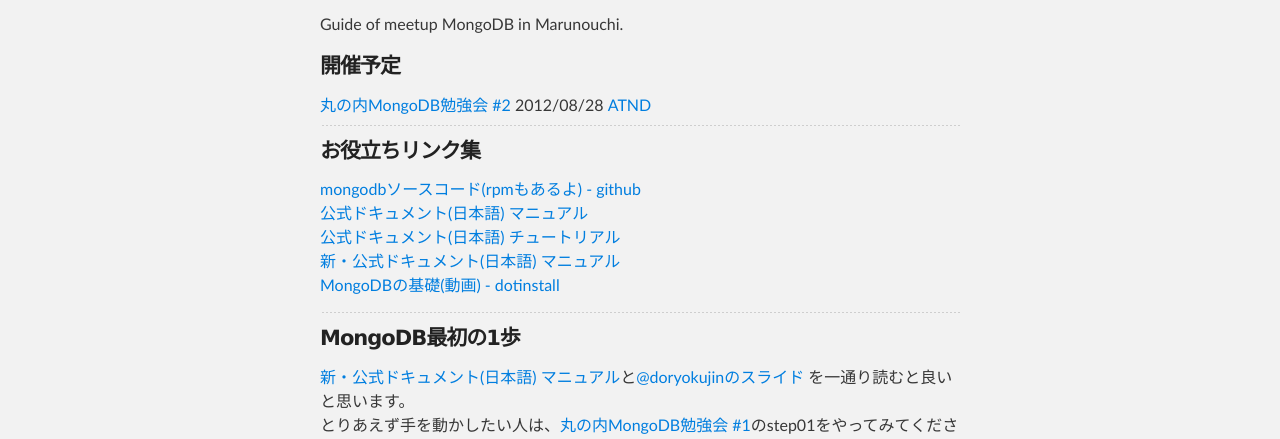
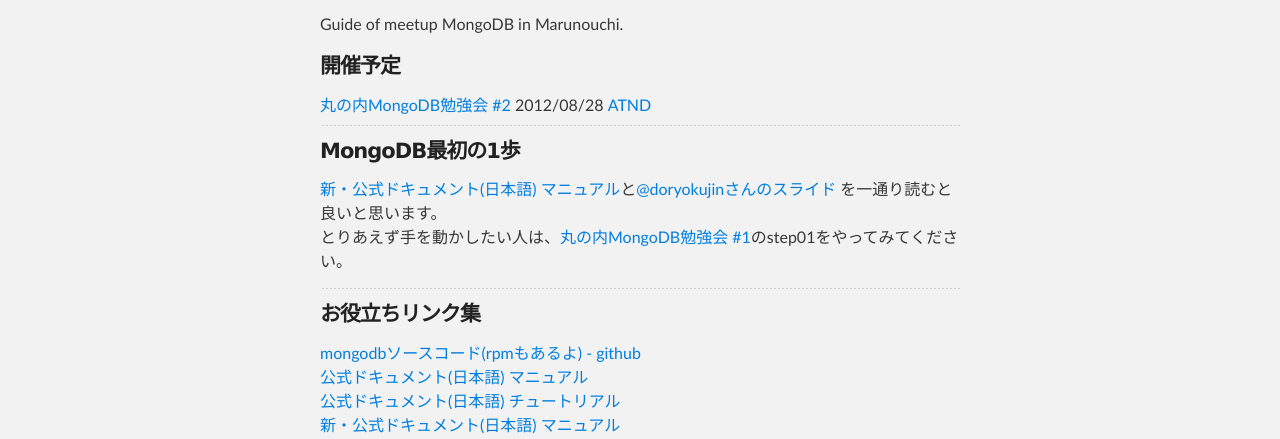
Before and after one commit to shoken0x/marunouchi-mongodb, a plain HTML site: page index.html in a window 1280 px wide. Shown: the part 351-790 px from the top of the page. Drawn offline with Linux system fonts and the light colour scheme.

Commit message:
Update index.html

```diff
--- a/index.html
+++ b/index.html
@@ -39,18 +39,23 @@
 <h4>開催予定</h4>
 <a href="https://github.com/syokenz/marunouchi-mongodb/tree/master/20120828">丸の内MongoDB勉強会 #2</a> 2012/08/28 <a href="http://atnd.org/events/31234">ATND</a></li>
 
+<hr/>
+<h4>MongoDB最初の1歩</h4>
+
+<p><a href="http://jp.docs.mongodb.org/manual/">新・公式ドキュメント(日本語) マニュアル</a>と<a href="http://www.slideshare.net/doryokujin/">@doryokujinさんのスライド</a>
+を一通り読むと良いと思います。<br/>
+とりあえず手を動かしたい人は、<a href="https://github.com/syokenz/marunouchi-mongodb/tree/master/20120730">丸の内MongoDB勉強会 #1</a>のstep01をやってみてください。
+</p>
+
 <hr>
 <h4>お役立ちリンク集</h4>
 
-<p><a href="https://github.com/mongodb/mongo">mongodbソースコード(rpmもあるよ) - github</a><br><a href="http://www.mongodb.org/pages/viewpage.action?pageId=5079208">公式ドキュメント(日本語) マニュアル</a><br><a href="http://www.mongodb.org/pages/viewpage.action?pageId=5079135">公式ドキュメント(日本語) チュートリアル</a><br><a href="http://jp.docs.mongodb.org/manual/">新・公式ドキュメント(日本語) マニュアル</a><br><a href="http://dotinstall.com/lessons/basic_mongodb">MongoDBの基礎(動画) - dotinstall</a>  </p>
-
-<hr/>
-<h4>MongoDB最初の1歩</h4>
-
-<p><a href="http://jp.docs.mongodb.org/manual/">新・公式ドキュメント(日本語) マニュアル</a>と<a href="http://www.slideshare.net/doryokujin/">@doryokujinのスライド</a>
-を一通り読むと良いと思います。<br/>
-とりあえず手を動かしたい人は、<a href="https://github.com/syokenz/marunouchi-mongodb/tree/master/20120730">丸の内MongoDB勉強会 #1</a>のstep01をやってみてください。
-</p>
+<p><a href="https://github.com/mongodb/mongo">mongodbソースコード(rpmもあるよ) - github</a><br>
+<a href="http://www.mongodb.org/pages/viewpage.action?pageId=5079208">公式ドキュメント(日本語) マニュアル</a><br>
+<a href="http://www.mongodb.org/pages/viewpage.action?pageId=5079135">公式ドキュメント(日本語) チュートリアル</a><br>
+<a href="http://jp.docs.mongodb.org/manual/">新・公式ドキュメント(日本語) マニュアル</a><br>
+<a href="http://dotinstall.com/lessons/basic_mongodb">MongoDBの基礎(動画) - dotinstall</a>  </p>
+<a href="http://www.slideshare.net/doryokujin/">@doryokujinさんのスライド</a>
 
 <hr>
 <h4>開催記録</h4>
```
